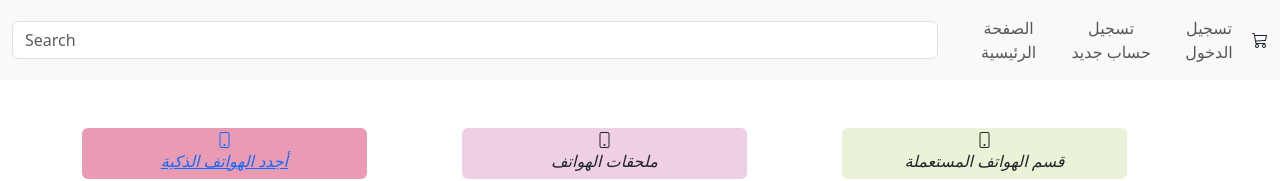
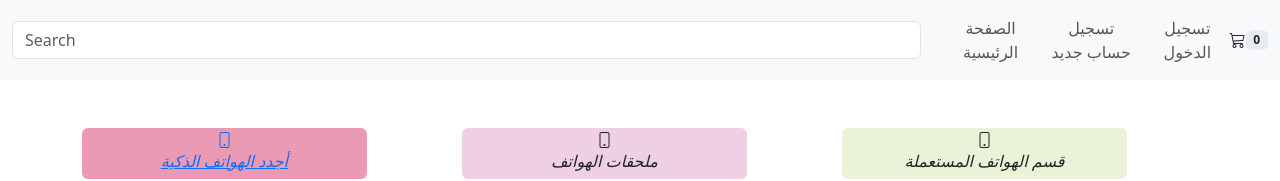
Before and after one commit to Waad-Raggam/shopping-website, a React (Create React App) app: page / in a window 1280 px wide. Shown: the top 181 px of the page. Built offline with nearby package versions, Linux system fonts and the light colour scheme.

Commit message:
Implement useSelector & useDispatch to manage cart

```diff
--- a/src/components/DetailsProducts.jsx
+++ b/src/components/DetailsProducts.jsx
@@ -1,10 +1,13 @@
 import MainLayout from "../layouts/MainLayout";
 import { useLocation } from "react-router-dom";
 import { useEffect, useState } from "react";
+import { useDispatch } from "react-redux";
 
 const DetailsProducts = () =>{
 
     const data = useLocation()
+
+    const dispatch = useDispatch()
 
     // const itemID = data.state.id;
     const [itemName, setItemName ] = useState("")
@@ -38,7 +41,7 @@ const DetailsProducts = () =>{
                                                     <br/>
                                                     {itemPrice} : السعر
                                                     <br/>
-                                                    <button>أضف الى السلة</button>
+                                                    <button onClick={()=>dispatch({type:'INCREMENT'})}>أضف الى السلة</button>
                                                 </div>
                                             </div>
                                         </div>
--- a/src/layouts/MainLayout.jsx
+++ b/src/layouts/MainLayout.jsx
@@ -1,6 +1,8 @@
 import React from "react";
 import { Link } from "react-router-dom";
+import { useSelector } from "react-redux";
 const MainLayouts = ({ children }) => {
+    const count = useSelector(state => state.counter);
     return (
         <>
             <nav class="navbar navbar-expand-lg navbar-light bg-body-tertiary">
@@ -38,6 +40,7 @@ const MainLayouts = ({ children }) => {
 
                     <div class="d-flex align-items-center">
                         <i class="bi bi-cart3"></i>
+                        <span className="badge bg-body-secondary text-dark">   {count}  </span>
                     </div>
                 </div>
             </nav>
```
Also changed, not shown: src/App.js (+8 -3 lines).
